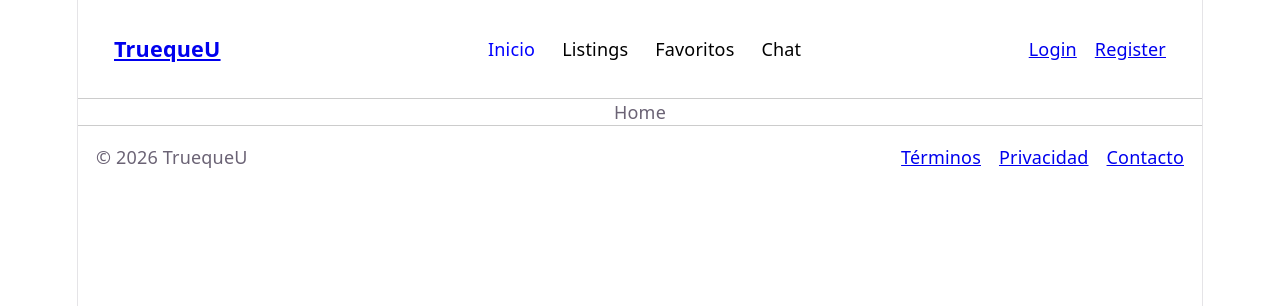
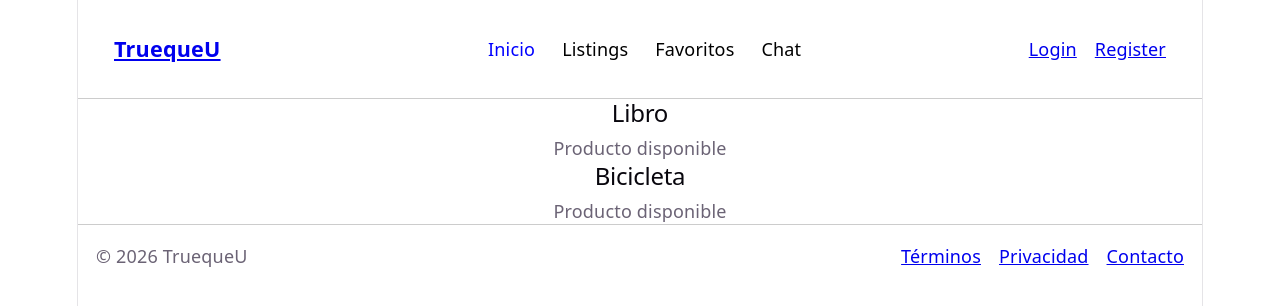
Before and after one commit to Jaramillo-Juanse/TruequeUFront, a React (Vite) app in the folder TruequeUFront/: page / in a window 1280 px wide. Shown: the top 306 px of the page. Built offline with nearby package versions, Linux system fonts and the light colour scheme.

Commit message:
feat: UI y componentes

```diff
--- /dev/null
+++ b/TruequeUFront/src/components/listings/ListingCard.tsx
@@ -0,0 +1,19 @@
+import Card from "../ui/Card";
+
+type Props = {
+  item: {
+    id: number;
+    title: string;
+  };
+};
+
+export default function ListingCard({ item }: Props) {
+  return (
+    <Card>
+      <div className="space-y-2 hover:scale-105 transition-transform">
+        <h2 className="text-lg font-bold">{item.title}</h2>
+        <p className="text-sm text-gray-500">Producto disponible</p>
+      </div>
+    </Card>
+  );
+}
--- /dev/null
+++ b/TruequeUFront/src/components/listings/ListingList.tsx
@@ -0,0 +1,18 @@
+import ListingCard from "./ListingCard";
+import { EmptyState } from "../ui/EmptyState";
+
+type Props = {
+  listings: { id: number; title: string }[];
+};
+
+export default function ListingList({ listings }: Props) {
+  if (!listings.length) return <EmptyState />;
+
+  return (
+    <div className="grid grid-cols-1 md:grid-cols-2 lg:grid-cols-3 gap-4">
+      {listings.map((item) => (
+        <ListingCard key={item.id} item={item} />
+      ))}
+    </div>
+  );
+}
--- /dev/null
+++ b/TruequeUFront/src/components/ui/Card.tsx
@@ -0,0 +1,11 @@
+type Props = {
+  children: React.ReactNode;
+};
+
+export default function Card({ children }: Props) {
+  return (
+    <div className="bg-white shadow-md rounded-2xl p-4 hover:shadow-lg transition-all">
+      {children}
+    </div>
+  );
+}
--- /dev/null
+++ b/TruequeUFront/src/components/ui/EmptyState.tsx
@@ -0,0 +1,3 @@
+export function EmptyState() {
+    return <p className="text-center text-gray-500">No hay productos</p>;
+  }
--- /dev/null
+++ b/TruequeUFront/src/components/ui/ErrorState.tsx
@@ -0,0 +1,3 @@
+export function ErrorState() {
+    return <p className="text-center text-red-500">Error al cargar</p>;
+  }
--- /dev/null
+++ b/TruequeUFront/src/components/ui/Loader.tsx
@@ -0,0 +1,3 @@
+export function Loader() {
+    return <p className="text-center animate-pulse">Cargando...</p>;
+  }
--- a/TruequeUFront/src/pages/Home.tsx
+++ b/TruequeUFront/src/pages/Home.tsx
@@ -1,8 +1,33 @@
+import { useEffect, useState } from "react";
+import ListingList from "../components/listings/ListingList";
+import { Loader } from "../components/ui/Loader";
+import { ErrorState } from "../components/ui/ErrorState";
 
 export default function Home() {
-    return (
-        <main>
-            Home
-        </main>
-    )
+  const [data, setData] = useState<any[]>([]);
+  const [loading, setLoading] = useState(true);
+  const [error, setError] = useState(false);
+
+  useEffect(() => {
+    setTimeout(() => {
+      try {
+        setData([
+          { id: 1, title: "Libro" },
+          { id: 2, title: "Bicicleta" },
+        ]);
+        setLoading(false);
+      } catch {
+        setError(true);
+      }
+    }, 1000);
+  }, []);
+
+  if (loading) return <Loader />;
+  if (error) return <ErrorState />;
+
+  return (
+    <main className="p-4">
+      <ListingList listings={data} />
+    </main>
+  );
 }
--- /dev/null
+++ b/TruequeUFront/src/vite-env.d.ts
@@ -0,0 +1 @@
+/// <reference types="vite/client" />
```
Also changed, not shown: TruequeUFront/src/components/ui/Button.tsx (added, +20 -0 lines), TruequeUFront/src/components/ui/Input.tsx (added, +16 -0 lines), package.json (added, +11 -0 lines), 1 other file (tests, documents, lock files or other folders).
